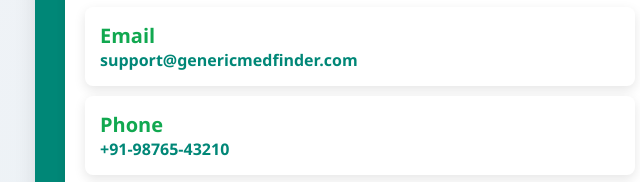
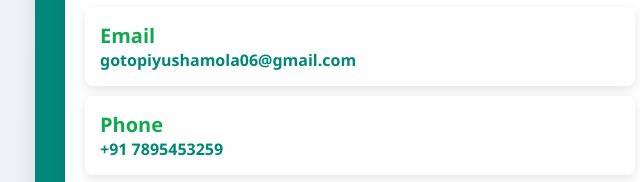
Before and after one commit to Piyush-Amola/generic_medicine, a plain HTML site: page components/contact.html in a window 1280 px wide. Shown: the part 334-516 px from the top of the page, 280-920 px from the left. Drawn offline with Linux system fonts and the light colour scheme.

Commit message:
Update contact.html
Edit information

```diff
--- a/components/contact.html
+++ b/components/contact.html
@@ -30,18 +30,18 @@
             <div class="contact-card">
               <h3>Email</h3>
               <p>
-                <a href="mailto:support@genericmedfinder.com"
-                  >support@genericmedfinder.com</a
+                <a href="gotopiyushamola06@gmail.com"
+                  >gotopiyushamola06@gmail.com</a
                 >
               </p>
             </div>
             <div class="contact-card">
               <h3>Phone</h3>
-              <p><a href="tel:+919876543210">+91-98765-43210</a></p>
+              <p><a href="tel:+917895453259">+91 7895453259</a></p>
             </div>
             <div class="contact-card">
               <h3>Address</h3>
-              <p>Mukhani, Haldwani - 263139 (Mukhani Chauraha), India</p>
+              <p> Mukhani,Haldwani - 263139 (Mukhani Chauraha), India</p>
             </div>
           </div>
         </section>
```
